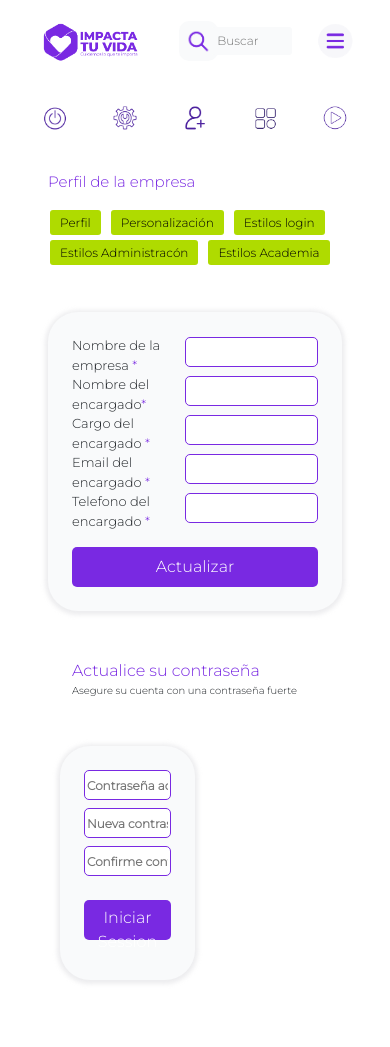
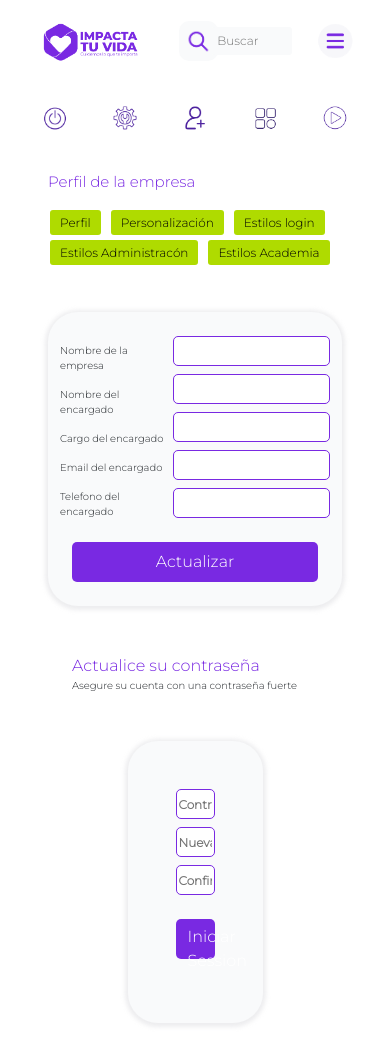
Before and after one commit to anfemoca19/proyecto_impacta, a React (Create React App) app: page /configuration in a window 390 px wide. Before the commit the page ends 1004 px from the top, so only its background shows below. Built offline with nearby package versions, Linux system fonts and the light colour scheme.

Commit message:
Corregimos el contenedor de password para que tome el total del contenedor y agregamos estilos para mobil de modificar datos de la empresa

```diff
--- a/src/pages/Configuration/configurarion.jsx
+++ b/src/pages/Configuration/configurarion.jsx
@@ -125,7 +125,7 @@ export default function Configruation() {
             <div className={clsx("row")}>
               <div
                 // className="container box-container p-4 col-6"
-                className={clsx("container p-4 col-6", styles["box-container"])}
+                className={clsx("container p-5 col-6", styles["box-container"])}
               >
                 <Input
                   placeholder="Contraseña actual "
@@ -143,10 +143,6 @@ export default function Configruation() {
                 />
                 <Button className={clsx("mt-3 mb-3")}>Iniciar Session</Button>
               </div>
-              <div
-                // className="col-6"
-                className={clsx("col-6")}
-              ></div>
             </div>
           </div>
         </div>
--- a/src/pages/Configuration/configuration.module.scss
+++ b/src/pages/Configuration/configuration.module.scss
@@ -13,6 +13,10 @@
   .grid-container {
     display: grid;
     align-items: center;
+    padding: 0;
+  }
+  label{
+    font-size: 10px;
   }
 
   //estilos para cambiar contraseña
@@ -28,6 +32,7 @@
   }
 
   .style-asterik {
+    display: none;
     color: #7929e2;
   }
 
@@ -49,6 +54,9 @@
   .grid-container {
     display: grid;
     align-items: center;
+  }
+  label{
+    font-size: 10px;
   }
 
   //estilos para cambiar contraseña
```
